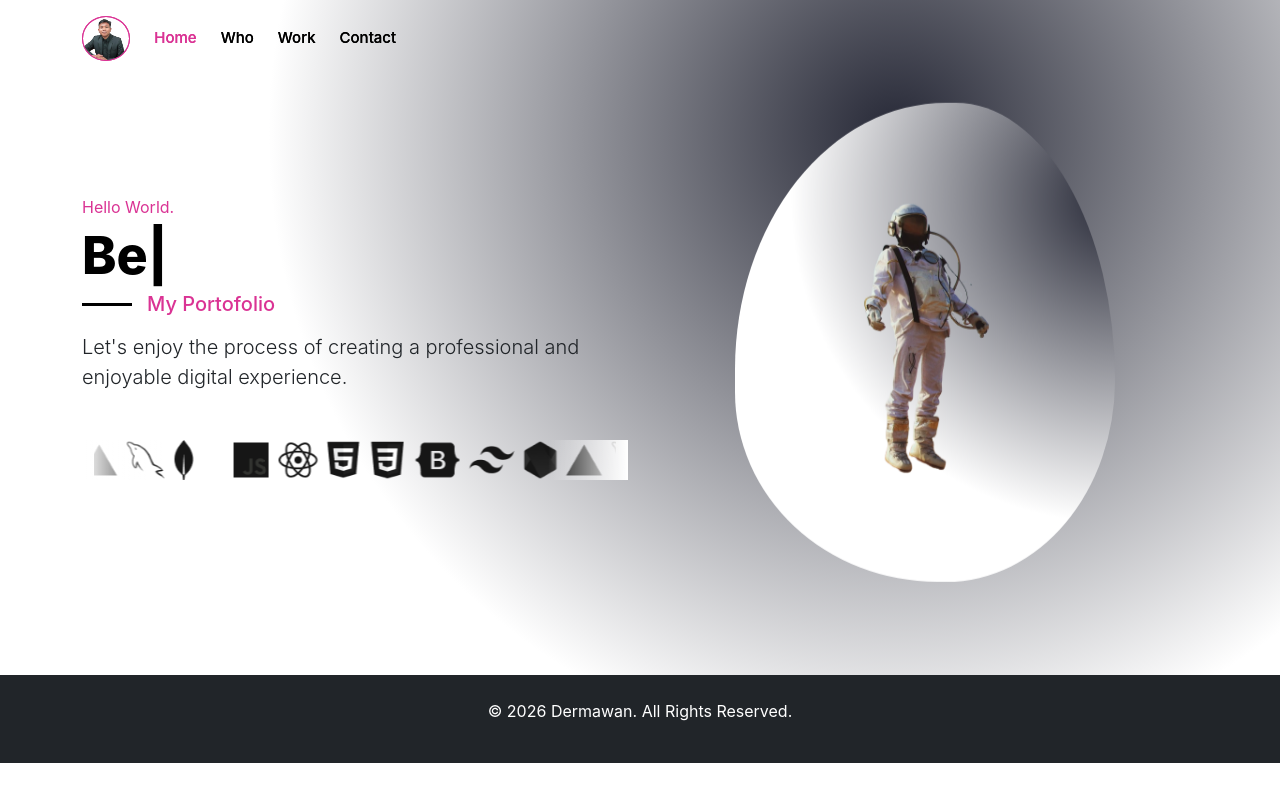
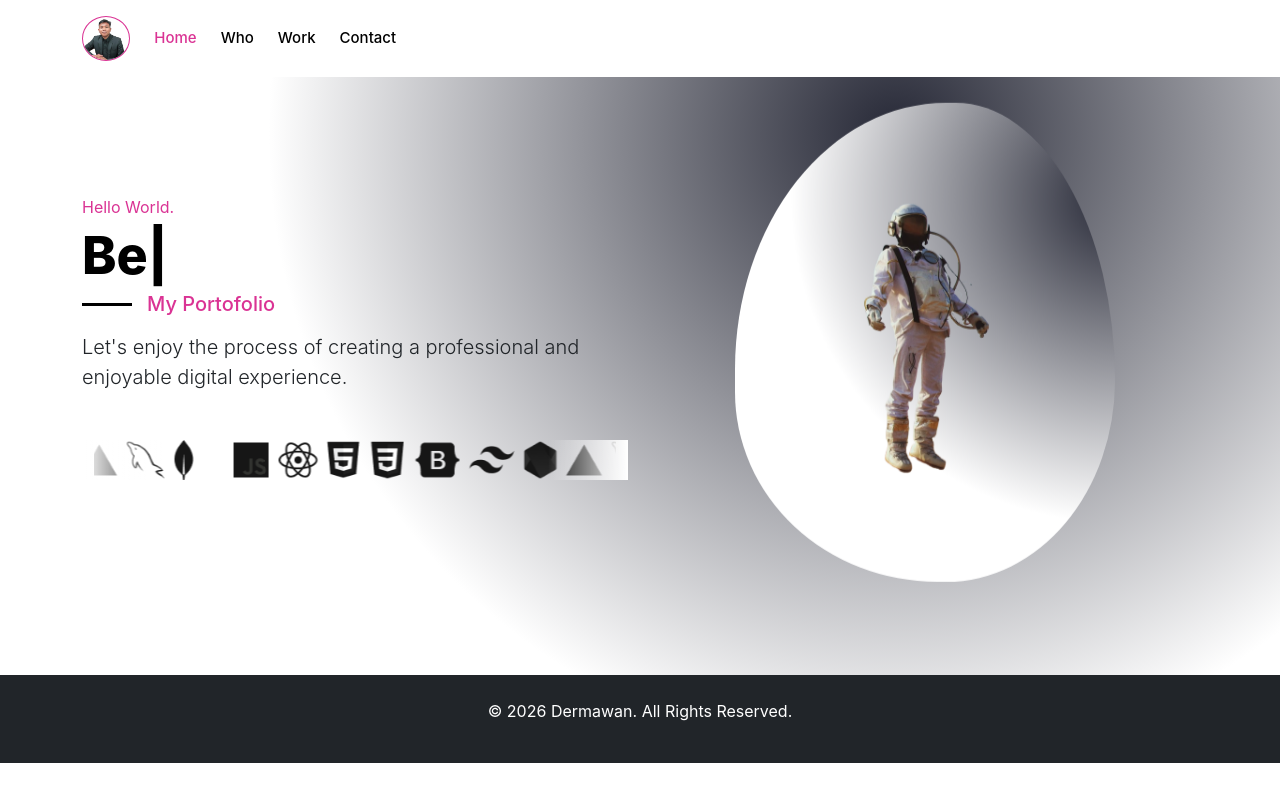
Before and after one commit to belidermawan01-create/portofolio, a React (Vite) app: page / in a window 1280 px wide. Built offline with nearby package versions, Linux system fonts and the light colour scheme.

Commit message:
modif navbar

```diff
--- a/src/components/Navbarr/Navbar.jsx
+++ b/src/components/Navbarr/Navbar.jsx
@@ -9,7 +9,7 @@ function NavbarComponent() {
   const toggle = () => setIsOpen(!isOpen);
 
   return (
-    <Navbar fixed="top" expand="md" className="py-3">
+    <Navbar fixed="top" expand="md" className="py-3 bg-white">
       <Container className="d-flex justify-content-between align-items-center">
 
         <div className="d-flex align-items-center flex-grow-1">
```
